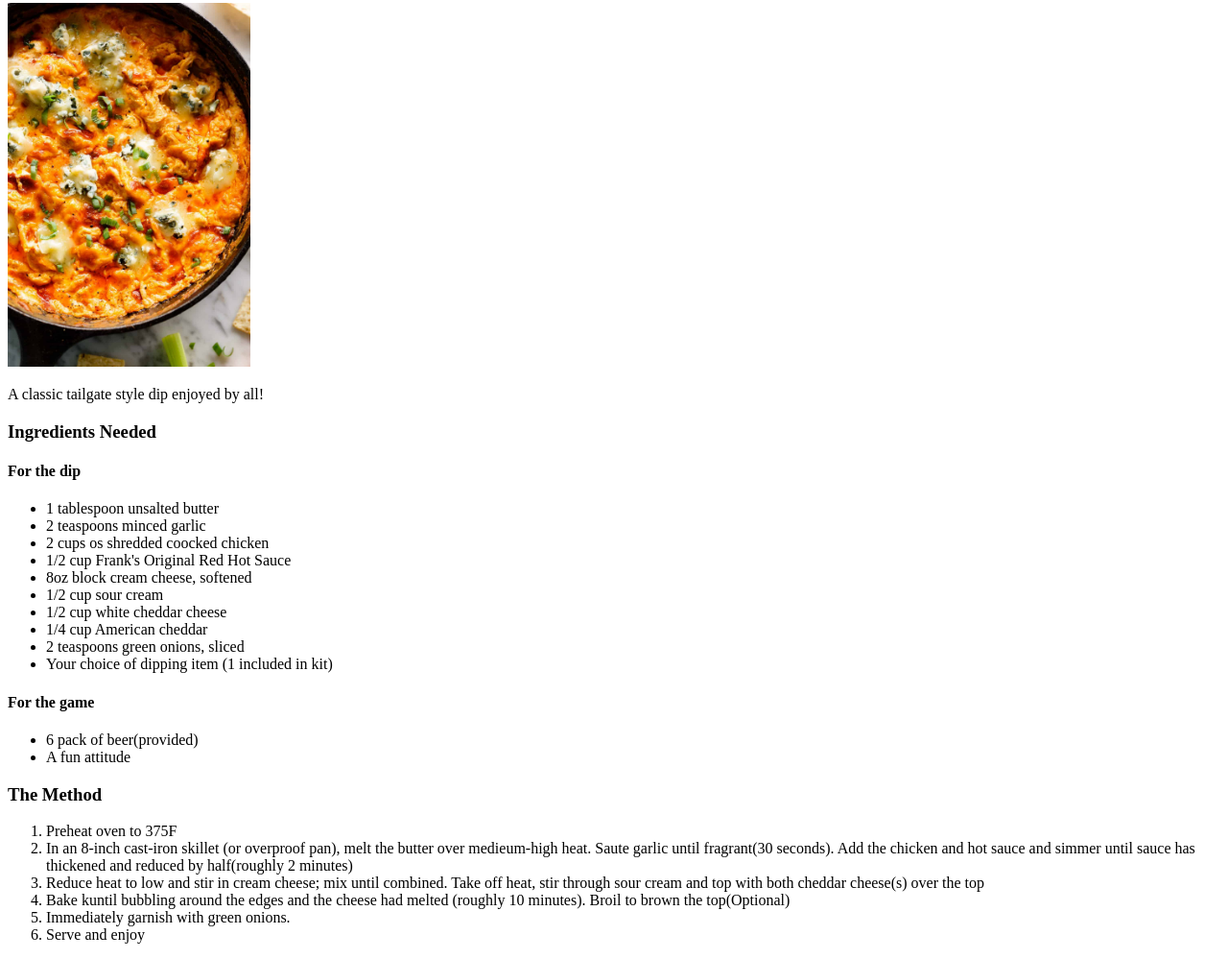
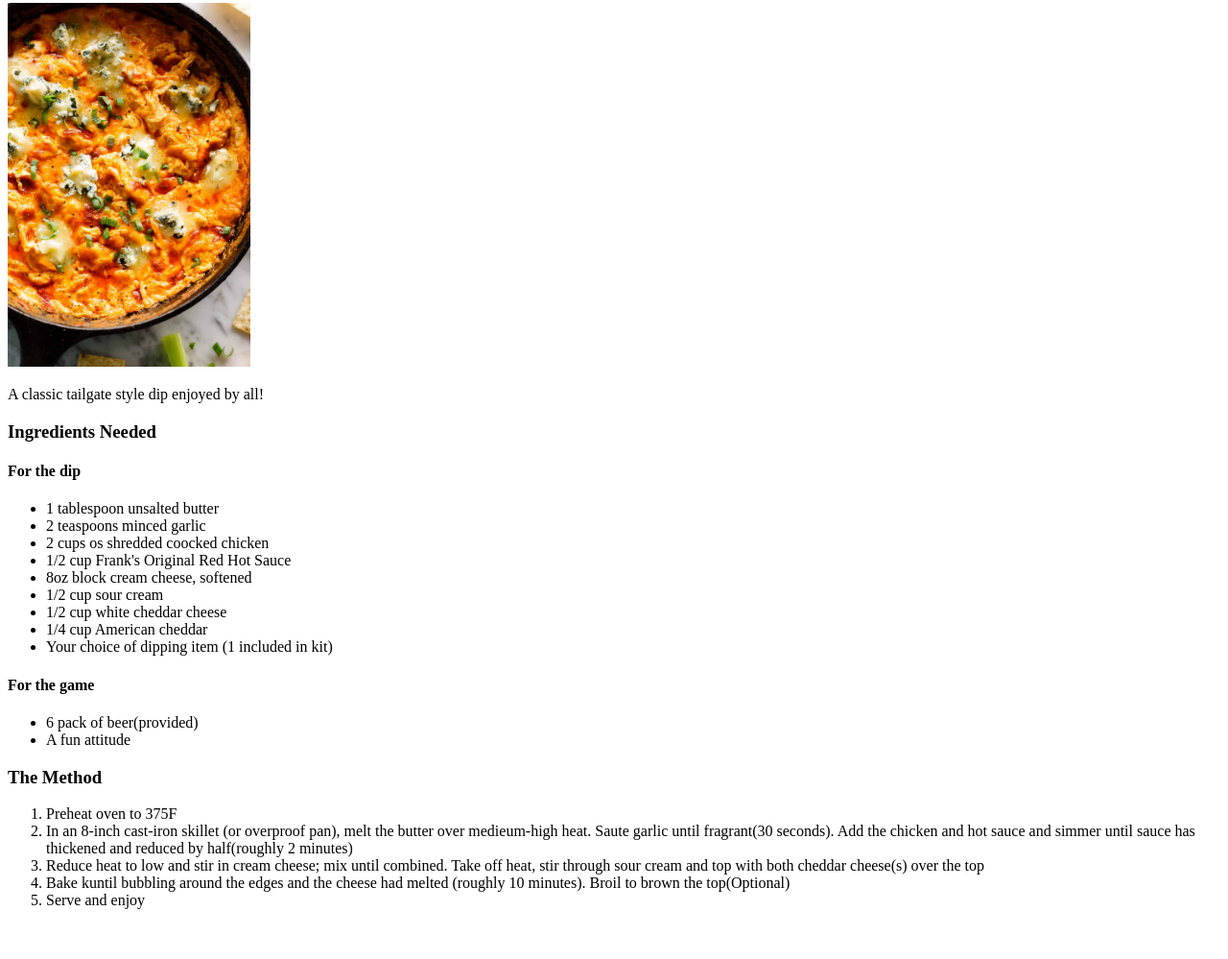
Before and after one commit to ColinHyde/colinhyde, a plain HTML site: page recipe/dans.html in a window 1280 px wide. Shown: the part 116-1115 px from the top of the page at 96% size. After the commit the page ends 1079 px from the top, so only its background shows below. Drawn offline with Linux system fonts and the light colour scheme.

Commit message:
changes to recipes

```diff
--- a/recipe/dans.html
+++ b/recipe/dans.html
@@ -30,7 +30,6 @@
             <li>1/2 cup sour cream</li>
             <li>1/2 cup white cheddar cheese</li>
             <li>1/4 cup American cheddar</li>
-            <li>2 teaspoons green onions, sliced</li>
             <li>Your choice of dipping item (1 included in kit)</li>
         </ul>
         <h4>For the game</h4>
@@ -46,7 +45,6 @@
             <li>In an 8-inch cast-iron skillet (or overproof pan), melt the butter over medieum-high heat. Saute garlic until fragrant(30 seconds). Add the chicken and hot sauce and simmer until sauce has thickened and reduced by half(roughly 2 minutes)</li>
             <li>Reduce heat to low and stir in cream cheese; mix until combined. Take off heat, stir through sour cream and top with both cheddar cheese(s) over the top</li>
             <li>Bake kuntil bubbling around the edges and the cheese had melted (roughly 10 minutes). Broil to brown the top(Optional)</li>
-            <li>Immediately garnish with green onions.</li>
             <li>Serve and enjoy</li>
         </ol>
     </section>
```
Also changed, not shown: recipe/focaccia.html (+2 -2 lines).
